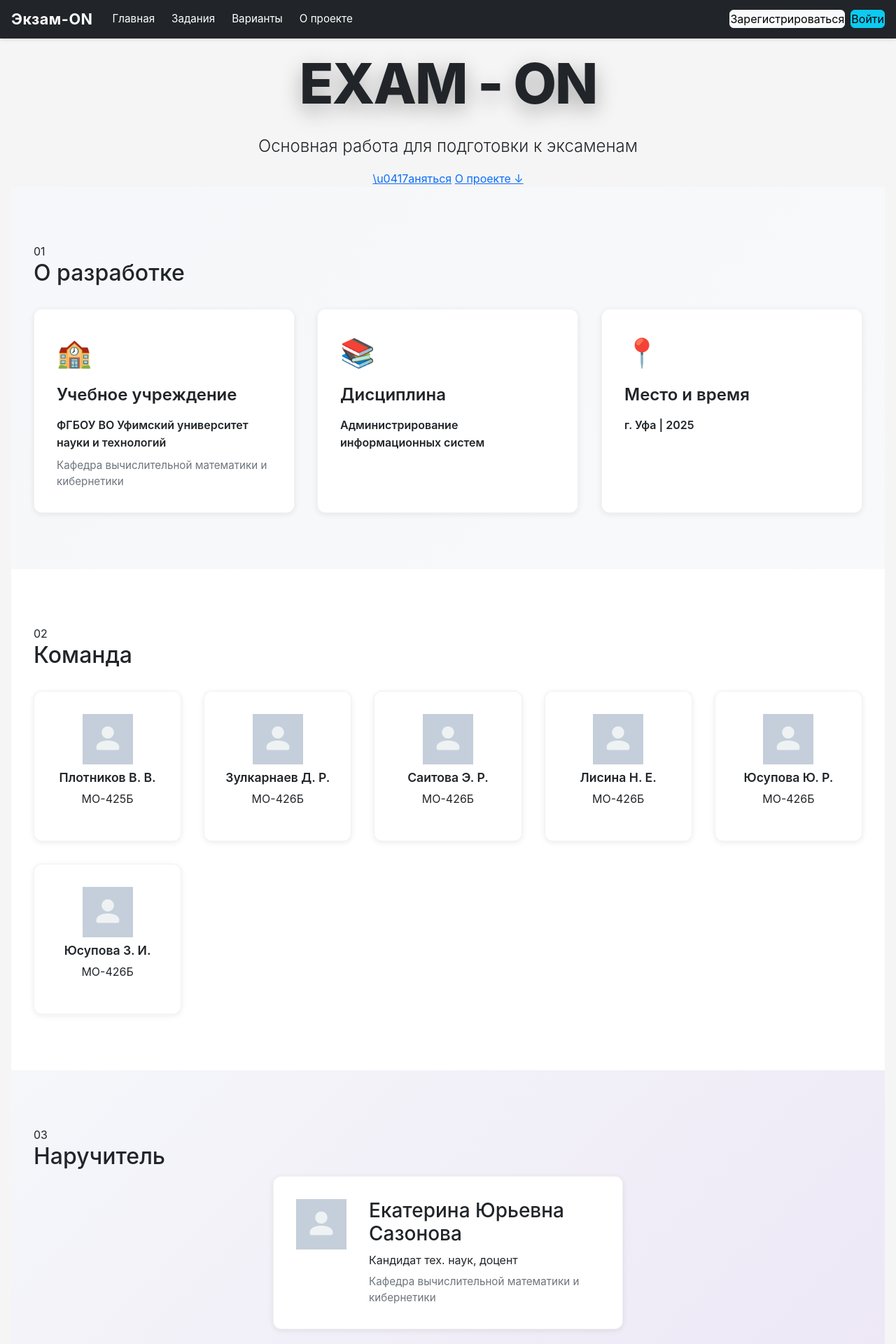
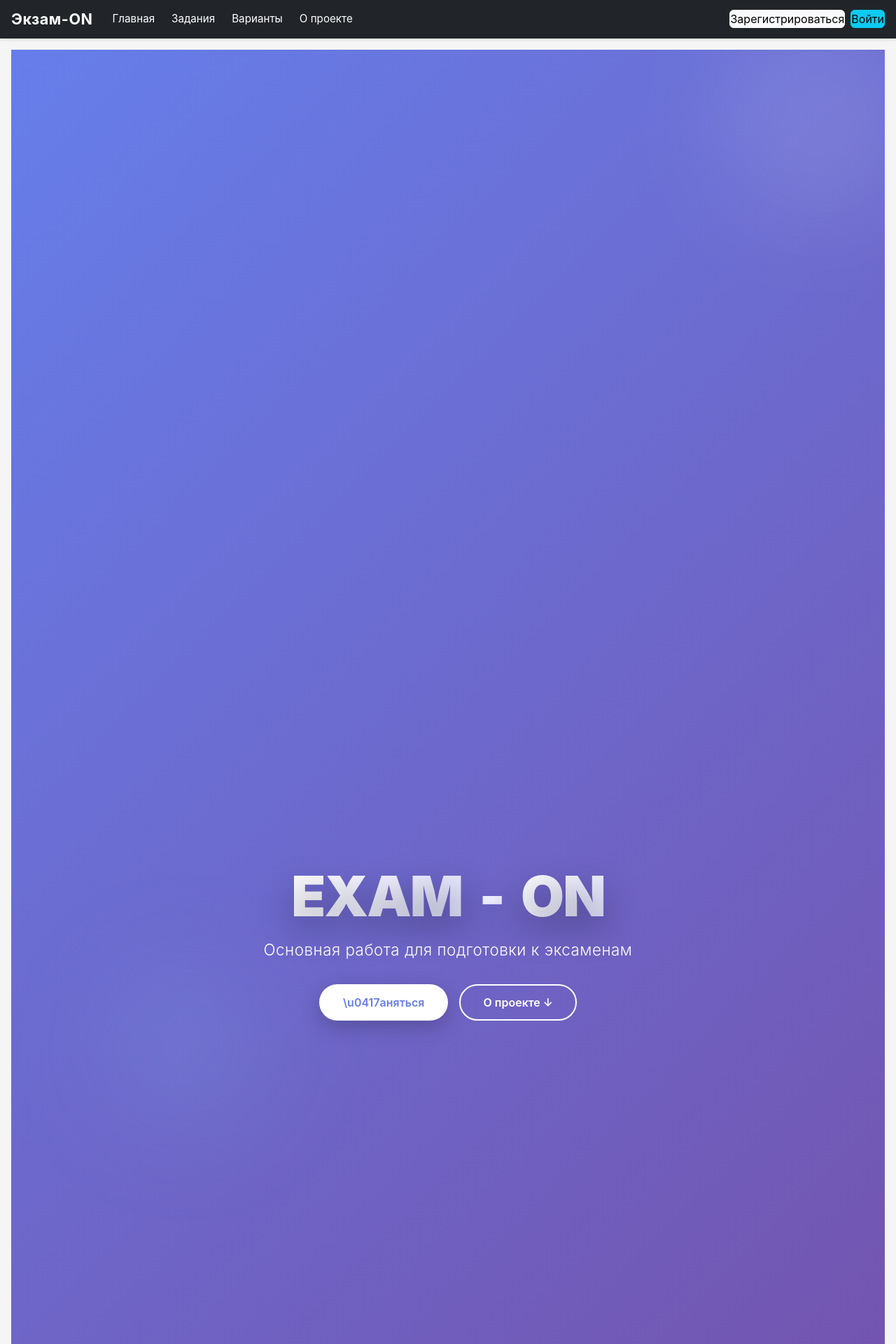
Before and after one commit to vplotnikov16/kegeproject, a Flask app: page /about in a window 1280 px wide. Shown: the top 1920 px of the page at 70% size. Run offline with Flask 3, Linux system fonts and the light colour scheme.

Commit message:
refactor: новые мощные анимации с AOS и траекториями

```diff
--- a/app/static/css/about.css
+++ b/app/static/css/about.css
@@ -1,86 +1,241 @@
 /* ============================================
-   АБОУТ ПЕЙДЖ - ПАРАЛЛАКС И АНИМАЦИИ
+   ABOUT PAGE - ADVANCED ANIMATIONS WITH AOS
    ============================================ */
 
 :root {
-    --primary-color: #0d6efd;
-    --primary-dark: #0b5ed7;
-    --text-dark: #212529;
-    --text-light: #6c757d;
-    --bg-light: #f8f9fa;
-    --bg-white: #ffffff;
-    --accent-blue: #0d6efd;
-    --accent-purple: #6f42c1;
-    --accent-teal: #20c997;
+    --color-primary: #0d6efd;
+    --color-primary-dark: #0b5ed7;
+    --color-primary-light: #e7f1ff;
+    --color-secondary: #6f42c1;
+    --color-success: #20c997;
+    --color-warning: #ffc107;
+    --color-danger: #dc3545;
+    --color-dark: #212529;
+    --color-light: #f8f9fa;
+    --color-muted: #6c757d;
+    --color-white: #ffffff;
+
+    --gradient-primary: linear-gradient(135deg, #667eea 0%, #764ba2 100%);
+    --gradient-accent: linear-gradient(135deg, #f093fb 0%, #f5576c 100%);
+    --gradient-success: linear-gradient(135deg, #20c997 0%, #11998e 100%);
 }
 
-.about-container {
+* {
+    margin: 0;
+    padding: 0;
+    box-sizing: border-box;
+}
+
+body, html {
+    width: 100%;
+    overflow-x: hidden;
+}
+
+.about-page {
+    background: var(--color-white);
     overflow: hidden;
-    background: linear-gradient(135deg, #f5f7fa 0%, #c3cfe2 100%);
 }
 
 /* ============================================
-   HERO SECTION
+   HERO SECTION - ANIMATED BACKGROUND
    ============================================ */
 
-.about-hero {
+.section-hero {
     min-height: 100vh;
     display: flex;
+    flex-direction: column;
     align-items: center;
     justify-content: center;
     position: relative;
+    background: var(--gradient-primary);
+    color: var(--color-white);
+    padding: 2rem;
     overflow: hidden;
-    background: linear-gradient(135deg, #667eea 0%, #764ba2 100%);
-    color: white;
-    padding: 2rem;
+}
+
+.hero-background {
+    position: absolute;
+    top: 0;
+    left: 0;
+    right: 0;
+    bottom: 0;
+    z-index: 0;
+    overflow: hidden;
+}
+
+/* Animated blobs */
+.blob {
+    position: absolute;
+    border-radius: 50%;
+    filter: blur(70px);
+    opacity: 0.5;
+}
+
+.blob-1 {
+    width: 300px;
+    height: 300px;
+    background: rgba(255, 255, 255, 0.1);
+    top: -50px;
+    right: -50px;
+    animation: float 6s ease-in-out infinite;
+}
+
+.blob-2 {
+    width: 200px;
+    height: 200px;
+    background: rgba(255, 105, 180, 0.1);
+    bottom: 100px;
+    left: -100px;
+    animation: float 8s ease-in-out infinite reverse;
+}
+
+.blob-3 {
+    width: 250px;
+    height: 250px;
+    background: rgba(135, 206, 250, 0.1);
+    top: 50%;
+    left: 10%;
+    animation: float 7s ease-in-out infinite;
+}
+
+@keyframes float {
+    0%, 100% { transform: translate(0, 0) scale(1); }
+    50% { transform: translate(30px, 30px) scale(1.1); }
 }
 
 .hero-content {
     text-align: center;
     z-index: 10;
     position: relative;
+    max-width: 800px;
 }
 
 .hero-title {
     font-size: 5rem;
-    font-weight: 800;
-    margin: 0;
-    line-height: 1.2;
-    text-shadow: 0 10px 30px rgba(0, 0, 0, 0.3);
+    font-weight: 900;
+    line-height: 1.1;
+    margin-bottom: 1rem;
+    text-shadow: 0 20px 50px rgba(0, 0, 0, 0.3);
     letter-spacing: -2px;
 }
 
-.hero-subtitle {
-    font-size: 1.5rem;
-    margin-top: 1.5rem;
-    font-weight: 300;
-    max-width: 600px;
-    margin-left: auto;
-    margin-right: auto;
-    opacity: 0.95;
+.title-word {
+    display: inline-block;
+    margin: 0 5px;
+    background: linear-gradient(135deg, #fff 0%, #e0e0ff 100%);
+    -webkit-background-clip: text;
+    -webkit-text-fill-color: transparent;
+    background-clip: text;
 }
 
-.hero-decoration {
-    position: absolute;
-    top: 0;
-    left: 0;
-    right: 0;
-    bottom: 0;
-    opacity: 0.1;
-    pointer-events: none;
+.hero-subtitle {
+    font-size: 1.4rem;
+    font-weight: 300;
+    margin-bottom: 2rem;
+    opacity: 0.95;
+    letter-spacing: 0.5px;
 }
 
-.decoration-item {
+.hero-cta {
+    display: flex;
+    gap: 1rem;
+    justify-content: center;
+    flex-wrap: wrap;
+    margin-bottom: 3rem;
+}
+
+.btn-primary,
+.btn-secondary,
+.btn-large {
+    padding: 12px 32px;
+    border-radius: 50px;
+    font-weight: 600;
+    text-decoration: none;
+    transition: all 0.4s cubic-bezier(0.16, 1, 0.3, 1);
+    border: 2px solid transparent;
+    cursor: pointer;
+    display: inline-block;
+    text-align: center;
+    font-size: 1rem;
+}
+
+.btn-primary {
+    background: var(--color-white);
+    color: #667eea;
+    box-shadow: 0 10px 30px rgba(0, 0, 0, 0.2);
+}
+
+.btn-primary:hover {
+    transform: translateY(-4px) scale(1.05);
+    box-shadow: 0 15px 40px rgba(0, 0, 0, 0.3);
+}
+
+.btn-secondary {
+    background: transparent;
+    color: var(--color-white);
+    border: 2px solid var(--color-white);
+}
+
+.btn-secondary:hover {
+    background: var(--color-white);
+    color: #667eea;
+    transform: scale(1.05);
+}
+
+.btn-large {
+    padding: 16px 48px;
+    font-size: 1.1rem;
+    background: var(--gradient-primary);
+    color: var(--color-white);
+    border: 2px solid var(--color-white);
+}
+
+.btn-large:hover {
+    transform: translateY(-4px);
+    box-shadow: 0 20px 40px rgba(0, 0, 0, 0.3);
+}
+
+/* Scroll indicator animation */
+.scroll-indicator {
     position: absolute;
-    width: 400px;
-    height: 400px;
-    background: white;
-    border-radius: 50%;
-    top: -100px;
-    right: -100px;
+    bottom: 30px;
+    left: 50%;
+    transform: translateX(-50%);
+    z-index: 10;
+}
+
+.scroll-icon {
+    width: 24px;
+    height: 40px;
+    border: 2px solid var(--color-white);
+    border-radius: 12px;
+    display: flex;
+    justify-content: center;
+    position: relative;
+}
+
+.scroll-icon span {
+    width: 2px;
+    height: 6px;
+    background: var(--color-white);
+    border-radius: 1px;
+    animation: scroll-bounce 2s infinite;
+}
+
+.scroll-icon span:nth-child(2) {
+    animation-delay: 0.3s;
+}
+
+@keyframes scroll-bounce {
+    0%, 100% { opacity: 0; transform: translateY(-8px); }
+    50% { opacity: 1; transform: translateY(0); }
 }
 
 @media (max-width: 768px) {
+    .section-hero {
+        padding: 1rem;
+    }
+
     .hero-title {
         font-size: 2.5rem;
     }
@@ -88,28 +243,38 @@
     .hero-subtitle {
         font-size: 1.1rem;
     }
+
+    .hero-cta {
+        flex-direction: column;
+    }
 }
 
 /* ============================================
    SECTION STYLES
    ============================================ */
 
+.container-section {
+    max-width: 1200px;
+    margin: 0 auto;
+    padding: 0 2rem;
+}
+
 .section-university,
 .section-developers,
 .section-supervisor,
 .section-features,
-.section-footer {
-    padding: 5rem 2rem;
-    background: white;
+.section-closing {
+    padding: 6rem 2rem;
     position: relative;
+    overflow: hidden;
 }
 
 .section-university {
-    background: linear-gradient(135deg, #f5f7fa 0%, #f8f9fa 100%);
+    background: linear-gradient(135deg, #f5f7fa 0%, #c3cfe2 0.5%, #f5f7fa 100%);
 }
 
 .section-developers {
-    background: white;
+    background: linear-gradient(135deg, #fff 0%, #f8f9fa 100%);
 }
 
 .section-supervisor {
@@ -117,54 +282,61 @@
 }
 
 .section-features {
-    background: linear-gradient(135deg, #f5f7fa 0%, #f8f9fa 100%);
+    background: linear-gradient(135deg, #f8f9fa 0%, #fff 100%);
 }
 
-.section-footer {
-    background: linear-gradient(135deg, #667eea 0%, #764ba2 100%);
-    color: white;
+.section-closing {
+    background: var(--gradient-primary);
+    color: var(--color-white);
+    min-height: 400px;
+    display: flex;
+    align-items: center;
+    justify-content: center;
     text-align: center;
-    padding: 6rem 2rem;
-}
-
-.container-section {
-    max-width: 1200px;
-    margin: 0 auto;
+    padding: 8rem 2rem;
 }
 
 /* ============================================
-   SECTION HEADER
+   SECTION INTRO (LEFT/RIGHT ANIMATIONS)
    ============================================ */
 
-.section-header {
-    text-align: center;
-    margin-bottom: 3rem;
+.section-intro {
+    display: flex;
+    align-items: center;
+    gap: 2rem;
+    margin-bottom: 4rem;
     position: relative;
 }
 
-.section-header h2 {
-    font-size: 2.5rem;
+.section-label {
+    font-size: 1rem;
     font-weight: 700;
-    color: var(--text-dark);
-    margin: 0;
-    margin-bottom: 1rem;
-    letter-spacing: -0.5px;
+    color: var(--color-primary);
+    letter-spacing: 2px;
+    text-transform: uppercase;
 }
 
-.section-footer .section-header h2 {
-    color: white;
+.section-intro h2 {
+    font-size: 2.5rem;
+    font-weight: 800;
+    color: var(--color-dark);
+    margin: 0;
+    position: relative;
+    z-index: 2;
 }
 
-.header-line {
+.underline {
+    position: absolute;
+    bottom: -10px;
+    left: 0;
     width: 80px;
     height: 4px;
-    background: linear-gradient(90deg, var(--accent-blue), var(--accent-teal));
-    margin: 0 auto;
+    background: var(--gradient-accent);
     border-radius: 2px;
 }
 
 /* ============================================
-   UNIVERSITY CARDS
+   UNIVERSITY CARDS - FLIP ANIMATION
    ============================================ */
 
 .uni-grid {
@@ -175,101 +347,155 @@
 }
 
 .uni-card {
-    background: white;
-    padding: 2rem;
+    position: relative;
+    background: var(--color-white);
     border-radius: 12px;
-    box-shadow: 0 2px 8px rgba(0, 0, 0, 0.08);
-    transition: all 0.4s cubic-bezier(0.16, 1, 0.3, 1);
+    padding: 2.5rem 2rem;
+    box-shadow: 0 4px 20px rgba(0, 0, 0, 0.08);
+    overflow: hidden;
     border: 1px solid rgba(0, 0, 0, 0.05);
+    transition: all 0.6s cubic-bezier(0.16, 1, 0.3, 1);
+    z-index: 1;
+}
+
+.card-bg {
+    position: absolute;
+    top: 0;
+    left: 0;
+    right: 0;
+    bottom: 0;
+    background: linear-gradient(135deg, var(--color-primary-light) 0%, rgba(13, 110, 253, 0.05) 100%);
+    opacity: 0;
+    transition: opacity 0.4s ease;
+    z-index: -1;
 }
 
 .uni-card:hover {
-    transform: translateY(-8px);
-    box-shadow: 0 12px 24px rgba(0, 0, 0, 0.15);
+    transform: translateY(-12px) scale(1.05);
+    box-shadow: 0 20px 50px rgba(102, 126, 234, 0.3);
+}
+
+.uni-card:hover .card-bg {
+    opacity: 1;
 }
 
 .card-icon {
-    font-size: 2.5rem;
+    font-size: 3rem;
+    display: inline-block;
     margin-bottom: 1rem;
+    animation: icon-pulse 2s ease-in-out infinite;
+}
+
+@keyframes icon-pulse {
+    0%, 100% { transform: scale(1); }
+    50% { transform: scale(1.2); }
 }
 
 .uni-card h3 {
-    font-size: 1.5rem;
-    color: var(--text-dark);
-    margin: 1rem 0;
-    font-weight: 600;
+    font-size: 1.4rem;
+    color: var(--color-dark);
+    margin: 0.5rem 0 1rem 0;
+    font-weight: 700;
 }
 
 .card-main {
-    color: var(--text-dark);
+    color: var(--color-dark);
     font-weight: 600;
     margin-bottom: 0.5rem;
     line-height: 1.6;
 }
 
 .card-sub {
-    color: var(--text-light);
+    color: var(--color-muted);
     font-size: 0.95rem;
     margin: 0;
+    line-height: 1.6;
 }
 
 /* ============================================
-   DEVELOPERS GRID
+   DEVELOPERS SECTION - ZOOM ANIMATIONS
    ============================================ */
+
+.developers-showcase {
+    margin-top: 2rem;
+}
 
 .developers-grid {
     display: grid;
-    grid-template-columns: repeat(auto-fit, minmax(200px, 1fr));
+    grid-template-columns: repeat(auto-fit, minmax(160px, 1fr));
     gap: 2rem;
     margin-top: 2rem;
 }
 
 .developer-card {
     text-align: center;
-    padding: 2rem 1.5rem;
-    background: white;
-    border-radius: 12px;
-    box-shadow: 0 2px 8px rgba(0, 0, 0, 0.08);
-    transition: all 0.4s cubic-bezier(0.16, 1, 0.3, 1);
-    border: 1px solid rgba(0, 0, 0, 0.05);
+    position: relative;
+    cursor: pointer;
 }
 
-.developer-card:hover {
-    transform: translateY(-10px) scale(1.02);
-    box-shadow: 0 12px 28px rgba(13, 110, 253, 0.2);
+.card-wrapper {
+    display: flex;
+    flex-direction: column;
+    align-items: center;
+    transition: transform 0.4s cubic-bezier(0.16, 1, 0.3, 1);
 }
 
-.avatar-wrapper {
+.developer-card:hover .card-wrapper {
+    transform: scale(1.08);
+}
+
+.avatar-ring {
+    position: relative;
     width: 120px;
     height: 120px;
-    margin: 0 auto 1.5rem;
-    border-radius: 50%;
-    overflow: hidden;
-    border: 3px solid var(--accent-blue);
-    background: linear-gradient(135deg, #667eea 0%, #764ba2 100%);
-    display: flex;
-    align-items: center;
-    justify-content: center;
-    box-shadow: 0 4px 15px rgba(13, 110, 253, 0.3);
+    margin-bottom: 1rem;
 }
 
-.developer-avatar {
-    width: 100%;
-    height: 100%;
-    object-fit: cover;
+.avatar-glow {
+    position: absolute;
+    top: -10px;
+    left: -10px;
+    right: -10px;
+    bottom: -10px;
+    background: conic-gradient(#667eea, #764ba2, #f093fb, #667eea);
+    border-radius: 50%;
+    animation: rotation 3s linear infinite;
+    opacity: 0.6;
+    z-index: 0;
 }
 
-.developer-card h4 {
+@keyframes rotation {
+    0% { transform: rotate(0deg); }
+    100% { transform: rotate(360deg); }
+}
+
+.avatar-ring img {
+    position: relative;
+    width: 120px;
+    height: 120px;
+    border-radius: 50%;
+    border: 3px solid var(--color-white);
+    object-fit: cover;
+    z-index: 1;
+    box-shadow: 0 8px 20px rgba(102, 126, 234, 0.3);
+}
+
+.card-content {
+    position: relative;
+    z-index: 2;
+}
+
+.card-content h4 {
     font-size: 1.1rem;
     font-weight: 600;
-    color: var(--text-dark);
+    color: var(--color-dark);
     margin: 0.5rem 0;
 }
 
-.developer-group {
-    color: var(--text-light);
+.card-content p {
+    color: var(--color-muted);
     font-size: 0.9rem;
-    margin: 0.5rem 0 0 0;
+    margin: 0.3rem 0 0 0;
     font-weight: 500;
 }
 
@@ -277,59 +503,77 @@
    SUPERVISOR SECTION
    ============================================ */
 
+.supervisor-wrapper {
+    margin-top: 2rem;
+}
+
 .supervisor-card {
     display: flex;
     gap: 2rem;
-    background: white;
+    background: var(--color-white);
     padding: 2rem;
     border-radius: 12px;
-    box-shadow: 0 2px 8px rgba(0, 0, 0, 0.08);
+    box-shadow: 0 4px 20px rgba(0, 0, 0, 0.08);
     max-width: 500px;
     margin: 0 auto;
     border: 1px solid rgba(0, 0, 0, 0.05);
-    transition: all 0.4s cubic-bezier(0.16, 1, 0.3, 1);
+    align-items: center;
 }
 
-.supervisor-card:hover {
-    transform: translateY(-8px);
-    box-shadow: 0 12px 24px rgba(0, 0, 0, 0.15);
-}
-
-.supervisor-avatar-wrapper {
+.supervisor-avatar-ring {
+    position: relative;
     width: 150px;
     height: 150px;
     min-width: 150px;
-    border-radius: 50%;
-    overflow: hidden;
-    border: 3px solid var(--accent-purple);
-    background: linear-gradient(135deg, #667eea 0%, #764ba2 100%);
-    display: flex;
-    align-items: center;
-    justify-content: center;
-    box-shadow: 0 4px 15px rgba(111, 66, 193, 0.3);
 }
 
-.supervisor-avatar {
-    width: 100%;
-    height: 100%;
-    object-fit: cover;
+.supervisor-glow {
+    position: absolute;
+    top: -15px;
+    left: -15px;
+    right: -15px;
+    bottom: -15px;
+    background: conic-gradient(#6f42c1, #764ba2, #f093fb, #6f42c1);
+    border-radius: 50%;
+    animation: rotation 4s linear infinite;
+    z-index: 0;
 }
 
-.supervisor-info h3 {
+.supervisor-avatar-ring img {
+    position: relative;
+    width: 150px;
+    height: 150px;
+    border-radius: 50%;
+    border: 3px solid var(--color-white);
+    object-fit: cover;
+    z-index: 1;
+    box-shadow: 0 8px 20px rgba(111, 66, 193, 0.3);
+}
+
+.supervisor-content {
+    flex: 1;
+}
+
+.supervisor-content h3 {
     font-size: 1.3rem;
-    font-weight: 600;
-    color: var(--text-dark);
+    font-weight: 700;
+    color: var(--color-dark);
     margin: 0 0 0.5rem 0;
 }
 
-.supervisor-title {
-    color: var(--accent-purple);
+.supervisor-badge {
+    display: inline-block;
+    background: linear-gradient(135deg, #6f42c1 0%, #764ba2 100%);
+    color: var(--color-white);
+    padding: 6px 12px;
+    border-radius: 20px;
+    font-size: 0.85rem;
     font-weight: 600;
-    margin: 0.5rem 0;
+    margin-bottom: 0.5rem;
 }
 
 .supervisor-role {
-    color: var(--text-light);
+    color: var(--color-muted);
     font-size: 0.95rem;
     margin: 0.5rem 0 0 0;
 }
@@ -337,181 +581,165 @@
 @media (max-width: 768px) {
     .supervisor-card {
         flex-direction: column;
-        align-items: center;
         text-align: center;
-    }
-
-    .supervisor-avatar-wrapper {
-        margin: 0 auto;
     }
 }
 
 /* ============================================
-   FEATURES LIST
+   FEATURES SECTION - OFFSET ANIMATIONS
    ============================================ */
 
-.features-list {
+.features-container {
     display: grid;
     grid-template-columns: repeat(auto-fit, minmax(280px, 1fr));
     gap: 2rem;
     margin-top: 2rem;
 }
 
-.feature-item {
-    padding: 2rem;
-    background: white;
+.feature-card {
+    position: relative;
+    background: var(--color-white);
+    padding: 2.5rem 2rem;
     border-radius: 12px;
-    border-left: 4px solid var(--accent-blue);
-    box-shadow: 0 2px 8px rgba(0, 0, 0, 0.08);
-    transition: all 0.4s cubic-bezier(0.16, 1, 0.3, 1);
-    position: relative;
+    border-left: 4px solid var(--color-primary);
+    box-shadow: 0 4px 20px rgba(0, 0, 0, 0.08);
+    border: 1px solid rgba(0, 0, 0, 0.05);
+    transition: all 0.5s cubic-bezier(0.16, 1, 0.3, 1);
 }
 
-.feature-item:hover {
-    transform: translateX(8px);
-    box-shadow: 0 8px 20px rgba(13, 110, 253, 0.2);
+.feature-card:hover {
+    transform: translateX(12px) translateY(-8px);
+    box-shadow: 0 12px 40px rgba(13, 110, 253, 0.2);
+    border-left-width: 8px;
 }
 
 .feature-number {
-    font-size: 2rem;
-    font-weight: 800;
-    color: var(--accent-blue);
-    opacity: 0.2;
+    font-size: 3rem;
+    font-weight: 900;
+    color: var(--color-primary);
+    opacity: 0.1;
     position: absolute;
-    top: 1rem;
-    right: 1rem;
+    top: 10px;
+    right: 15px;
     line-height: 1;
+    z-index: 0;
 }
 
-.feature-item h4 {
-    font-size: 1.2rem;
-    color: var(--text-dark);
-    margin: 0 0 1rem 0;
-    font-weight: 600;
+.feature-icon {
+    font-size: 2.5rem;
+    margin-bottom: 1rem;
+    display: inline-block;
+    animation: bounce-slow 3s ease-in-out infinite;
 }
 
-.feature-item p {
-    color: var(--text-light);
+@keyframes bounce-slow {
+    0%, 100% { transform: translateY(0); }
+    50% { transform: translateY(-10px); }
+}
+
+.feature-card h4 {
+    font-size: 1.2rem;
+    color: var(--color-dark);
+    margin: 0 0 1rem 0;
+    font-weight: 700;
+    position: relative;
+    z-index: 1;
+}
+
+.feature-card p {
+    color: var(--color-muted);
     margin: 0;
     line-height: 1.6;
+    position: relative;
+    z-index: 1;
 }
 
 /* ============================================
-   FOOTER
+   CLOSING SECTION
    ============================================ */
 
-.footer-content h3 {
-    font-size: 2rem;
-    font-weight: 700;
-    margin: 0 0 1rem 0;
+.closing-content {
+    position: relative;
+    z-index: 10;
 }
 
-.footer-content p {
-    font-size: 1.1rem;
-    margin: 0 0 2rem 0;
-    opacity: 0.95;
+.closing-content h2 {
+    font-size: 3rem;
+    font-weight: 800;
+    margin-bottom: 1rem;
+    text-shadow: 0 10px 30px rgba(0, 0, 0, 0.2);
 }
 
-.footer-decoration {
-    width: 60px;
-    height: 4px;
-    background: rgba(255, 255, 255, 0.5);
-    margin: 2rem auto 0;
-    border-radius: 2px;
+.closing-content p {
+    font-size: 1.2rem;
+    margin-bottom: 2rem;
+    opacity: 0.95;
+    font-weight: 300;
 }
 
 /* ============================================
-   SCROLL ANIMATION CLASSES
+   AOS CUSTOM ANIMATIONS
    ============================================ */
 
-[data-scroll] {
+/* Custom zoom-in with rotation */
+[data-aos="zoom-in"] {
     opacity: 0;
-    transform: translateY(30px);
-    transition: opacity 0.8s ease-out, transform 0.8s cubic-bezier(0.16, 1, 0.3, 1);
+    transform: scale(0.5) rotate(20deg);
 }
 
-[data-scroll].active {
+[data-aos="zoom-in"].aos-animate {
     opacity: 1;
-    transform: translateY(0);
+    transform: scale(1) rotate(0);
 }
 
-[data-scroll-transform] {
-    transform: translateY(0);
+/* Flip animation */
+[data-aos="flip-left"] {
+    opacity: 0;
+    transform: rotateY(90deg) translateX(-100px);
+    transform-origin: center;
 }
 
-/* Стаггеред анимация для элементов в сетке */
-.uni-grid [data-scroll],
-.developers-grid [data-scroll],
-.features-list [data-scroll] {
-    --delay: 0;
-    opacity: 0;
-    transform: translateY(40px);
-    transition: opacity 0.6s ease-out var(--delay),
-                transform 0.6s cubic-bezier(0.16, 1, 0.3, 1) var(--delay);
+[data-aos="flip-left"].aos-animate {
+    opacity: 1;
+    transform: rotateY(0) translateX(0);
 }
 
-.uni-grid [data-scroll]:nth-child(1) { --delay: 0s; }
-.uni-grid [data-scroll]:nth-child(2) { --delay: 0.1s; }
-.uni-grid [data-scroll]:nth-child(3) { --delay: 0.2s; }
-.uni-grid [data-scroll]:nth-child(4) { --delay: 0.3s; }
-.uni-grid [data-scroll]:nth-child(5) { --delay: 0.4s; }
-.uni-grid [data-scroll]:nth-child(6) { --delay: 0.5s; }
-
-.developers-grid [data-scroll]:nth-child(1) { --delay: 0s; }
-.developers-grid [data-scroll]:nth-child(2) { --delay: 0.08s; }
-.developers-grid [data-scroll]:nth-child(3) { --delay: 0.16s; }
-.developers-grid [data-scroll]:nth-child(4) { --delay: 0.24s; }
-.developers-grid [data-scroll]:nth-child(5) { --delay: 0.32s; }
-.developers-grid [data-scroll]:nth-child(6) { --delay: 0.4s; }
-
-.features-list [data-scroll]:nth-child(1) { --delay: 0s; }
-.features-list [data-scroll]:nth-child(2) { --delay: 0.1s; }
-.features-list [data-scroll]:nth-child(3) { --delay: 0.2s; }
-.features-list [data-scroll]:nth-child(4) { --delay: 0.3s; }
-
-.uni-grid [data-scroll].active,
-.developers-grid [data-scroll].active,
-.features-list [data-scroll].active {
-    opacity: 1;
-    transform: translateY(0);
+/* Fade with side movement */
+[data-aos="fade-up-right"] {
+    opacity: 0;
+    transform: translateX(-100px) translateY(100px) rotate(-20deg);
 }
 
-/* ============================================
-   PARALLAX EFFECT
-   ============================================ */
-
-[data-scroll-transform].parallax {
-    will-change: transform;
+[data-aos="fade-up-right"].aos-animate {
+    opacity: 1;
+    transform: translateX(0) translateY(0) rotate(0);
 }
 
-/* ============================================
-   RESPONSIVE
-   ============================================ */
-
+/* Responsive */
 @media (max-width: 768px) {
     .section-university,
     .section-developers,
     .section-supervisor,
     .section-features,
-    .section-footer {
-        padding: 3rem 1.5rem;
+    .section-closing {
+        padding: 4rem 1.5rem;
     }
 
-    .section-header h2 {
+    .section-intro h2 {
         font-size: 1.8rem;
     }
 
     .uni-grid,
     .developers-grid,
-    .features-list {
+    .features-container {
         gap: 1.5rem;
     }
 
-    .developer-card {
-        padding: 1.5rem 1rem;
+    .closing-content h2 {
+        font-size: 2rem;
     }
 
-    .feature-item {
-        padding: 1.5rem;
+    .closing-content p {
+        font-size: 1rem;
     }
 }
```
